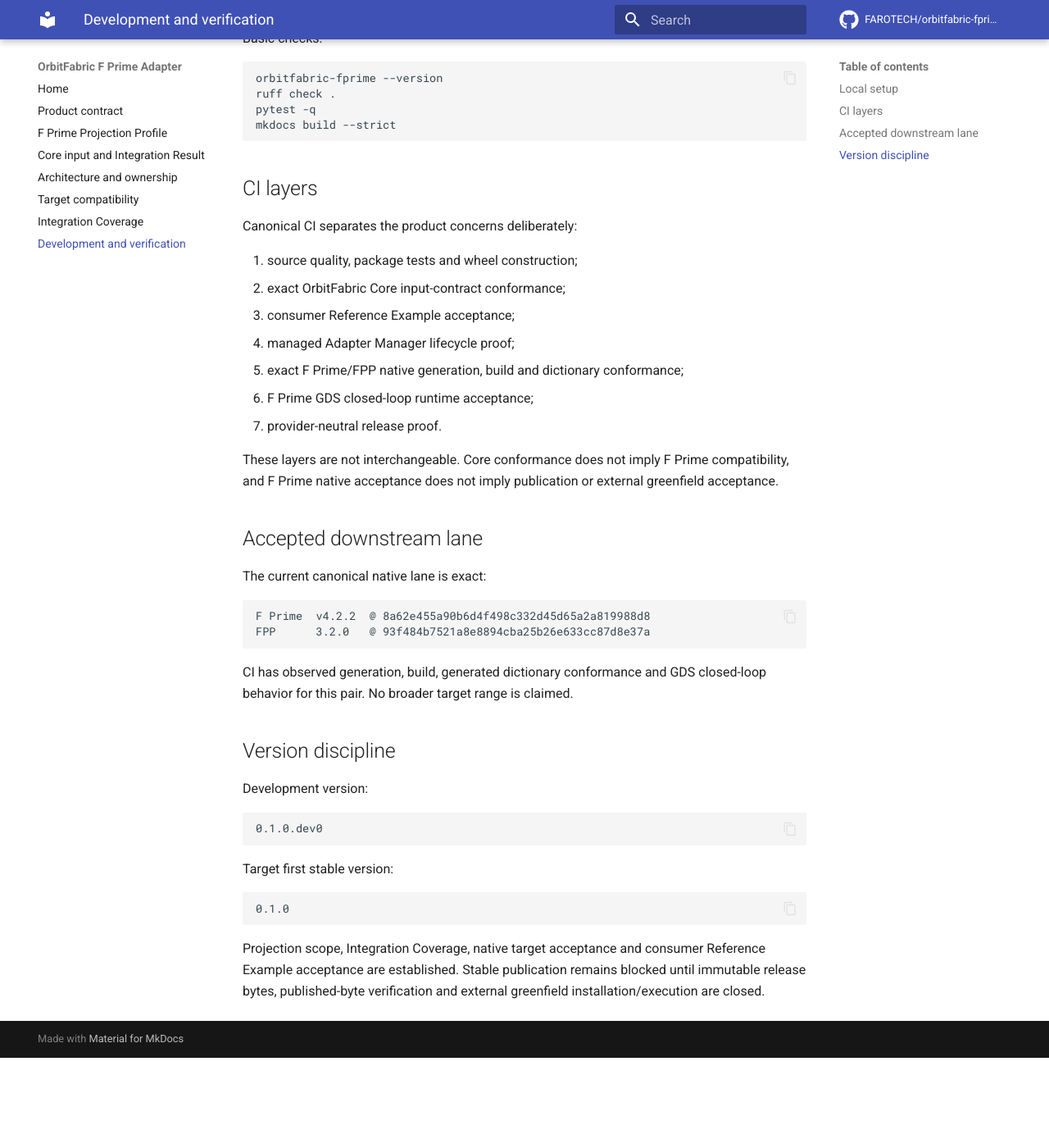
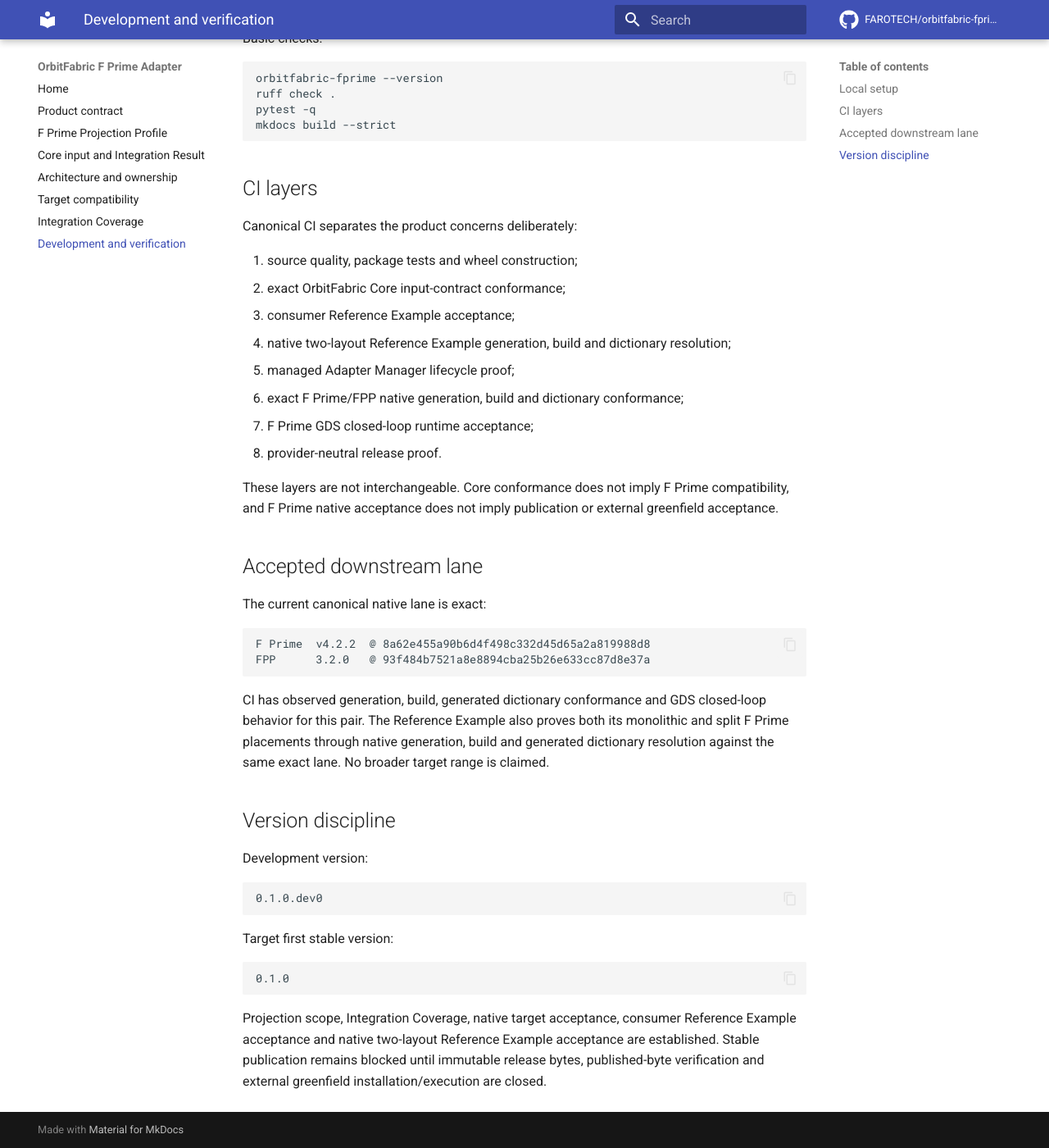
Before and after one commit to FAROTECH/orbitfabric-fprime-adapter, an MkDocs documentation site: the page built from docs/development.md, in a window 1280 px wide and 1400 px high, scrolled down 291 px. Shown: the whole window at 82% size. Built offline with MkDocs 1.6.1 and Material for MkDocs 9.7.7, drawn with Linux system fonts in a browser that asks for light colours; comment, search, counter and statistics services are not loaded; before the commit the page ends 1581 px from its top, so only the background shows below that.

Commit message:
docs: add native two-layout verification layer

````diff
--- a/docs/development.md
+++ b/docs/development.md
@@ -24,10 +24,11 @@
 1. source quality, package tests and wheel construction;
 2. exact OrbitFabric Core input-contract conformance;
 3. consumer Reference Example acceptance;
-4. managed Adapter Manager lifecycle proof;
-5. exact F Prime/FPP native generation, build and dictionary conformance;
-6. F Prime GDS closed-loop runtime acceptance;
-7. provider-neutral release proof.
+4. native two-layout Reference Example generation, build and dictionary resolution;
+5. managed Adapter Manager lifecycle proof;
+6. exact F Prime/FPP native generation, build and dictionary conformance;
+7. F Prime GDS closed-loop runtime acceptance;
+8. provider-neutral release proof.
 
 These layers are not interchangeable. Core conformance does not imply F Prime compatibility, and F Prime native acceptance does not imply publication or external greenfield acceptance.
 
@@ -40,7 +41,7 @@
 FPP      3.2.0   @ 93f484b7521a8e8894cba25b26e633cc87d8e37a
 ```
 
-CI has observed generation, build, generated dictionary conformance and GDS closed-loop behavior for this pair. No broader target range is claimed.
+CI has observed generation, build, generated dictionary conformance and GDS closed-loop behavior for this pair. The Reference Example also proves both its monolithic and split F Prime placements through native generation, build and generated dictionary resolution against the same exact lane. No broader target range is claimed.
 
 ## Version discipline
 
@@ -56,4 +57,4 @@
 0.1.0
 ```
 
-Projection scope, Integration Coverage, native target acceptance and consumer Reference Example acceptance are established. Stable publication remains blocked until immutable release bytes, published-byte verification and external greenfield installation/execution are closed.
+Projection scope, Integration Coverage, native target acceptance, consumer Reference Example acceptance and native two-layout Reference Example acceptance are established. Stable publication remains blocked until immutable release bytes, published-byte verification and external greenfield installation/execution are closed.
````
